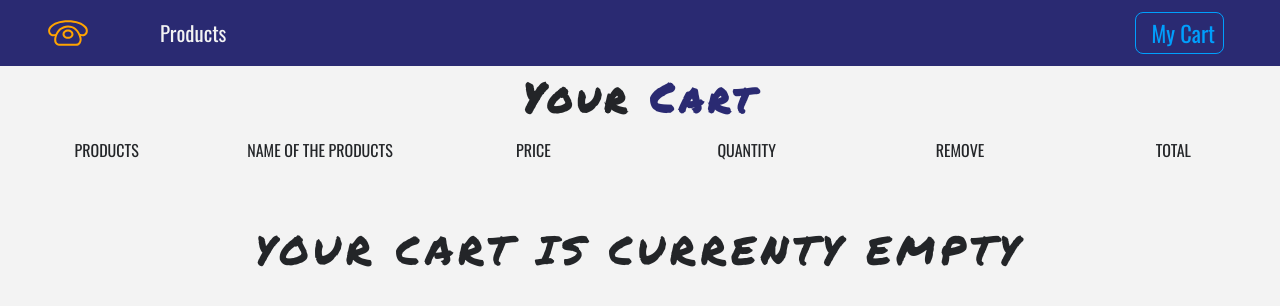
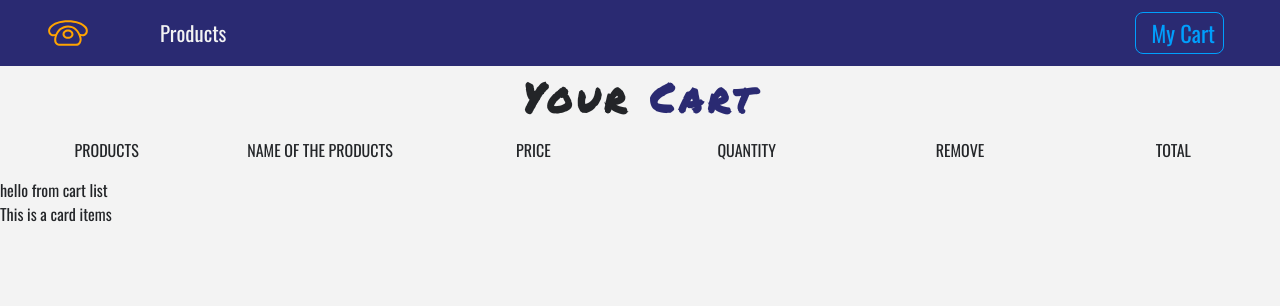
Before and after one commit to prasanganath/React-Angular-JS, a React (Create React App) app in the folder store-recording/: page /cart in a window 1280 px wide. Shown: the top 306 px of the page. Built offline with nearby package versions, Linux system fonts and the light colour scheme.

Commit message:
add cart functions

```diff
--- a/store-recording/src/components/Cart/Cart.js
+++ b/store-recording/src/components/Cart/Cart.js
@@ -3,14 +3,37 @@ import Title from '../Title';
 import CartColumns from './CartColumns';
 import EmptyCart from './EmptyCart';
 //import Product from "./Product";
+import { ProductConsumer } from '../../context';
+import CartList from './CartList';
+
 
 export default class ProductList extends Component {
     render() {
         return (
             <section>
-               <Title name="your" title=" cart" />
-               <CartColumns />
-               <EmptyCart />
+               <ProductConsumer>
+                   {value =>{
+                       const {cart} = value;
+                       if(cart.length>0){
+                           return(
+                            <React.Fragment>
+                                <Title name="your" title=" cart" />
+                            <CartColumns />
+                           <CartList value={value} />
+
+                            </React.Fragment>
+
+
+                           );
+                       }
+                       else {
+                        return <EmptyCart />;
+
+                       }
+                   }}
+               </ProductConsumer>
+
+
 
 
 
--- /dev/null
+++ b/store-recording/src/components/Cart/CartItem.js
@@ -0,0 +1,10 @@
+import React from 'react'
+
+export default function CartItems() {
+    return (
+        <div>
+            This is a card items
+
+        </div>
+    )
+}
--- /dev/null
+++ b/store-recording/src/components/Cart/CartList.js
@@ -0,0 +1,10 @@
+import React from "react";
+import CartItem from "./CartItem";
+
+
+export default function CartList(){
+    return(<div> hello from cart list
+        <CartItem></CartItem>
+    </div>
+    );
+}
--- a/store-recording/src/context.js
+++ b/store-recording/src/context.js
@@ -11,7 +11,7 @@ class ProductProvider extends Component {
     state={
         products: [],
         detailProduct: detailProduct,
-        cart:[],
+        cart:storeProducts,
         modelOpen: false,
         modelProduct: detailProduct,
         cartSubTotal:0,
```
